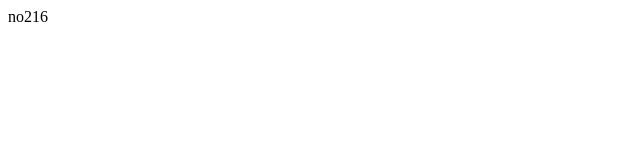
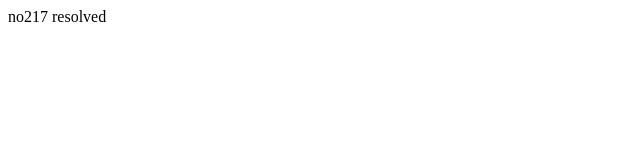
Before and after one commit to Homniserv/chrome-background-color, a plain HTML site: page index.html in a window 1280 px wide. Shown: the full height of the page, 0-640 px from the left. Drawn offline with Linux system fonts and the light colour scheme.

Commit message:
#2 resolved  no217 favicon

```diff
--- a/index.html
+++ b/index.html
@@ -7,7 +7,7 @@
         <meta name="theme-color" content="#FF0000">
     </head>
     <body>
-        no216
+        no217 resolved
         <div id="betax" class="betasx"></div>
 
         <div id="gammay" class="gammasy"></div>
```
